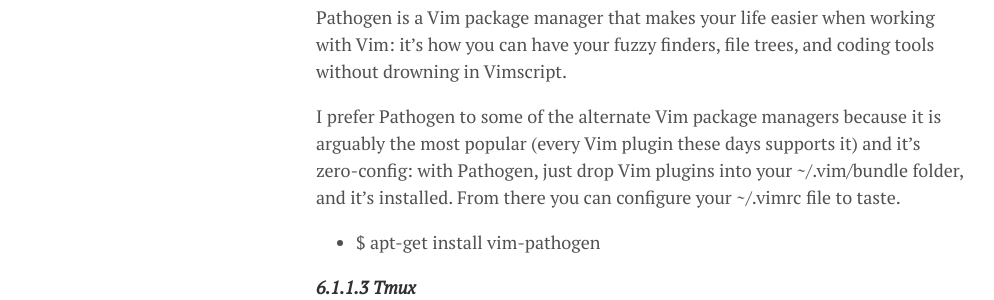
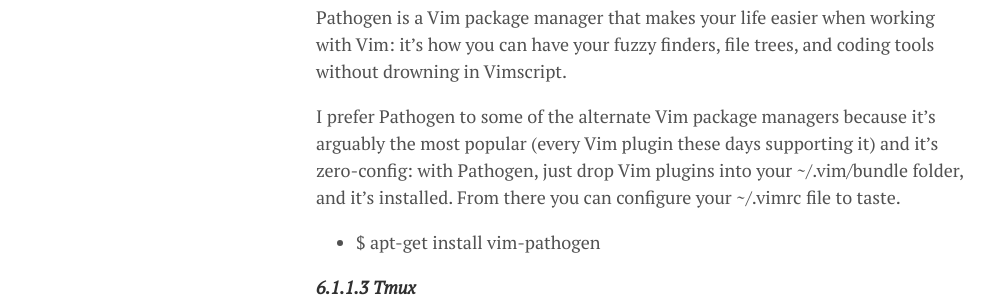
Before and after one commit to lgeurts/lgeurts.github.io, a Jekyll site: the page built from _posts/2017-07-11-bunsenlabs-linux-setup-notes-for dell-inspiron-6000.md, in a window 1280 px wide and 900 px high, scrolled down 4017 px. Shown: the part 156-456 px from the top of the window, without its empty margins (0-994 px from the left). Built offline with Jekyll 4.4.1, drawn with Linux system fonts in a browser that asks for light colours; nearby versions of some CDN libraries; comment, search, counter and statistics services are not loaded.

Commit message:
Update 2017-07-11-bunsenlabs-linux-setup-notes-for dell-inspiron-6000.md

```diff
--- a/_posts/2017-07-11-bunsenlabs-linux-setup-notes-for dell-inspiron-6000.md
+++ b/_posts/2017-07-11-bunsenlabs-linux-setup-notes-for dell-inspiron-6000.md
@@ -131,7 +131,7 @@
 
 Pathogen is a Vim package manager that makes your life easier when working with Vim: it’s how you can have your fuzzy finders, file trees, and coding tools without drowning in Vimscript.
 
-I prefer Pathogen to some of the alternate Vim package managers because it is arguably the most popular (every Vim plugin these days supports it) and it’s zero-config: with Pathogen, just drop Vim plugins into your ~/.vim/bundle folder, and it’s installed. From there you can configure your ~/.vimrc file to taste.
+I prefer Pathogen to some of the alternate Vim package managers because it's arguably the most popular (every Vim plugin these days supporting it) and it’s zero-config: with Pathogen, just drop Vim plugins into your ~/.vim/bundle folder, and it’s installed. From there you can configure your ~/.vimrc file to taste.
 
 - $ apt-get install vim-pathogen
 
```
